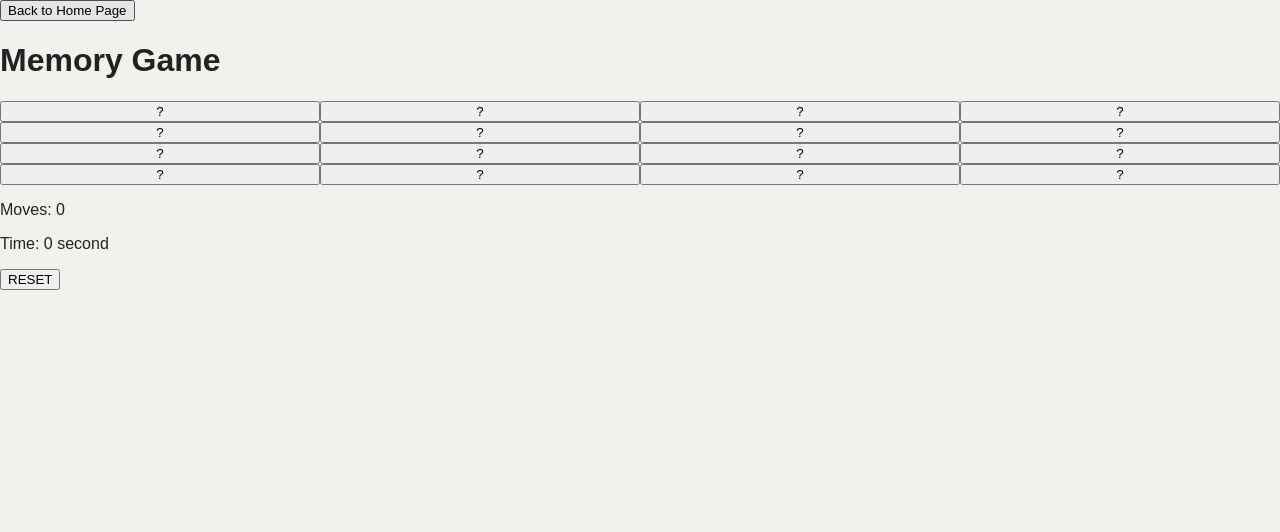
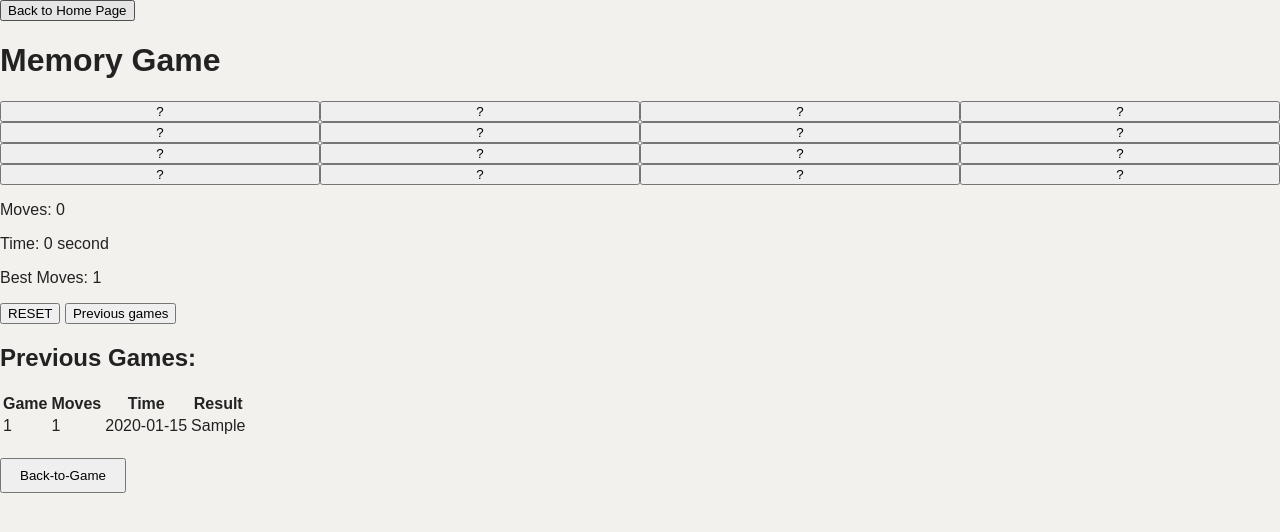
Before and after one commit to Tushar-GIT08/MiniGames, a Flask app: page /memory in a window 1280 px wide. Shown: the top 532 px of the page. Run offline with Flask 3, Linux system fonts and the light colour scheme; the visitor is signed in with stand-in values (Sample User, id 1); tables that the repository leaves empty hold one stand-in row (values such as "Sample post").

Commit message:
completed memory game and added results tracking

```diff
--- a/routes/memory.py
+++ b/routes/memory.py
@@ -3,11 +3,10 @@ import random
 
 from database.db import(
     get_username,
-    insert_memory
+    insert_memory,
+    get_memory_games
 
 )
-
-
 
 memory = Blueprint("memory", __name__)
 
@@ -31,7 +30,20 @@ def memory_game():
 
         insert_memory(user_id, moves, time, result)
 
-    return render_template("memory.html",username=username)
+    records = get_memory_games(user_id)
+
+    print(records)
+
+    if records:
+        small = records[0][0]
+
+        for i in records:
+            if i[0] < small:
+                small = i[0]
+    else:
+        small = None
+
+    return render_template("memory.html",username=username, records=records, small=small)
 
 @memory.route("/memory/reset")
 def reset_memory():
--- a/static/js/memory.js
+++ b/static/js/memory.js
@@ -1,4 +1,9 @@
-const tiles = ["A","B","C","D","E","F","G","H","A","B","C","D","E","F","G","H"];
+const tiles = [
+    "🤓", "💩", "🥸", "🥵",
+    "😂", "😭", "😈", "🤬",
+    "🤓", "💩", "🥸", "🥵",
+    "😂", "😭", "😈", "🤬"
+];
 
 let card1 = null;
 let card2 = null;
@@ -136,3 +141,19 @@ reset.addEventListener("click", function() {
     window.location.href = "/memory/reset";
 
 });
+
+const prev_button = document.getElementById("prev");
+const prev_popup = document.getElementById("prev_popup");
+const btg = document.getElementById("btg")
+
+prev_button.addEventListener("click", function() {
+
+    prev_popup.style.display = "flex";
+
+});
+
+btg.addEventListener("click", function() {
+
+    prev_popup.style.display = "none";
+
+});
--- a/templates/memory.html
+++ b/templates/memory.html
@@ -32,7 +32,47 @@
 
     <p id="result"></p>
 
+    {% if small is not none %}
+        <p>Best Moves: {{small}}</p>
+    {% else %}
+        <p>No games played yet</p>
+    {% endif %}
+
     <button id="reset">RESET</button>
+
+    <button id="prev">Previous games</button>
+
+        <div id="prev_popup">
+
+            <div id="prev_box">
+
+                <h2>Previous Games:</h2>
+
+                <table>
+
+                    <tr>
+                        <th>Game</th>
+                        <th>Moves</th>
+                        <th>Time</th>
+                        <th>Result</th>
+                    </tr>
+
+                    {% for i in records %}
+                    <tr>
+                        <td>{{ loop.index }}</td>
+                        <td>{{ i[0] }}</td>
+                        <td>{{ i[1] }}</td>
+                        <td>{{ i[2] }}</td>
+                    </tr>
+                    {% endfor %}
+
+                </table>
+
+                <button id="btg">Back-to-Game</button>
+
+            </div>
+
+        </div>
 
 
 
```
Also changed, not shown: static/images/memory-logo.png (added).
